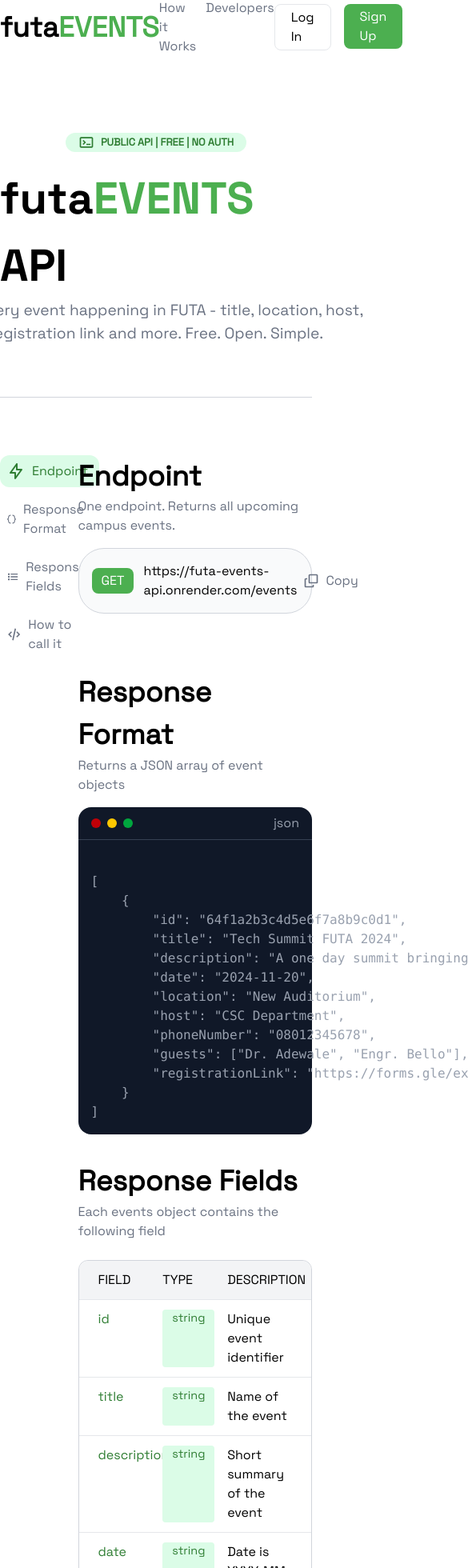
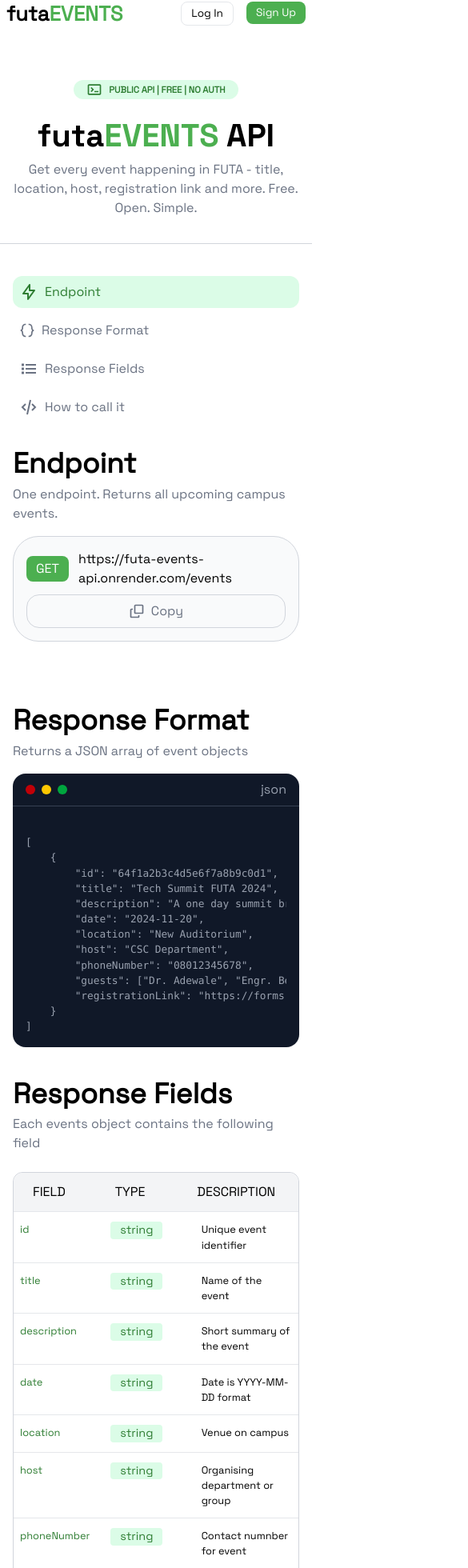
Before and after one commit to Ademayo959/futaEVENTS-Frontend-, a React (Vite) app: page /developers in a window 390 px wide. Shown: the part 18-1978 px from the top of the page at 80% size, 585 px wide, since content can reach past the window. Built offline with nearby package versions, Linux system fonts and the light colour scheme.

Commit message:
made the laning page and developers page responsive

```diff
--- a/src/Developers.jsx
+++ b/src/Developers.jsx
@@ -1,17 +1,20 @@
 import Navbar from "./Navbar";
 import Footer from "./Footer";
+import { useState } from "react";
 
 const Developers = () => {
     const copyUrl = () => {
         navigator.clipboard.writeText("https://futa-events-api.onrender.com/events")
     }
 
+    const [activeTab, setActiveTab] = useState("python")
+
     return (
         <div className="font-space">
             <Navbar />
             <div className="max-w-7xl mx-auto border-b border-gray-300">
-                <div className="py-16 border-b border-gray-300">
-                    <div className="flex my-4 justify-self-center bg-green-100 items-center w-fit px-4 py-0.5 text-bold-green text-[0.8rem] rounded-2xl gap-2">
+                <div className="py-16 border-b border-gray-300 max-sm:py-8">
+                    <div className="flex my-4 justify-self-center bg-green-100 items-center w-fit px-4 py-0.5 text-bold-green text-[0.8rem] rounded-2xl gap-2 max-sm:text-[0.7rem]">
                         <svg xmlns="http://www.w3.org/2000/svg" width={20} height={20}
                             fill={"currentColor"} viewBox={"0 0 24 24"}>
                             {/* Boxicons v3.0.8 https://boxicons.com | License  https://docs.boxicons.com/free */}
@@ -20,12 +23,12 @@ const Developers = () => {
                         <p className="font-extrabold">PUBLIC API | FREE | NO AUTH</p>
                     </div>
                     <div>
-                        <p className="text-[3.5rem] justify-self-center font-bold-space font-extralight">futa<span className="text-green">EVENTS</span> API</p>
-                        <p className="justify-self-center w-150 text-gray-500 text-[1.2rem] text-center">Get every event happening in FUTA - title, location, host, registration link and more. Free. Open. Simple.</p>
+                        <p className="text-[3.5rem] justify-self-center font-bold-space font-extralight max-sm:text-[2.5rem]">futa<span className="text-green">EVENTS</span> API</p>
+                        <p className="justify-self-center w-150 text-gray-500 text-[1.2rem] text-center max-sm:text-[1rem] max-sm:w-full max-sm:px-4">Get every event happening in FUTA - title, location, host, registration link and more. Free. Open. Simple.</p>
                     </div>
                 </div>
-                <div className="grid grid-cols-[20%_75%] gap-x-[5%] mt-18">
-                    <div className="grid gap-y-2 h-fit">
+                <div className="grid grid-cols-[20%_75%] gap-x-[5%] mt-18 max-lg:px-6 max-sm:grid-cols-1 max-sm:mt-10 max-sm:px-0">
+                    <div className="grid gap-y-2 h-fit max-sm:px-4">
                         <div className="flex items-center h-fit gap-2 p-2 bg-green-100 text-bold-green rounded-xl">
                             <svg xmlns="http://www.w3.org/2000/svg" width={24} height={24}
                                 fill={"currentColor"} viewBox={"0 0 24 24"}>
@@ -59,18 +62,18 @@ const Developers = () => {
                             <p>How to call it</p>
                         </div>
                     </div>
-                    <div>
+                    <div className="max-sm:px-4 max-sm:mt-6">
                         <div>
                             <p className="text-[2.2rem] font-extrabold">Endpoint</p>
                             <p className="text-gray-500">One endpoint. Returns all upcoming campus events.</p>
-                            <div className="flex justify-between my-4 p-4 border rounded-4xl bg-gray-50 border-gray-300 items-center">
+                            <div className="flex justify-between my-4 p-4 border rounded-4xl bg-gray-50 border-gray-300 items-center max-sm:grid max-sm:gap-2">
                                 <div className="flex gap-3 items-center">
                                     <div className="bg-green text-white px-3 py-1 rounded-lg">
-                                        <p>GET</p>
+                                        <p className="max-sm:text-[1rem]">GET</p>
                                     </div>
                                     <p>https://futa-events-api.onrender.com/events</p>
                                 </div>
-                                <div onClick={() => { copyUrl }} className="cursor-pointer p-2 flex gap-2 text-gray-500 items-center hover:bg-gray-200">
+                                <div onClick={() => { copyUrl }} className="cursor-pointer p-2 flex gap-2 text-gray-500 items-center hover:bg-gray-200 max-sm:w-full max-sm:justify-center max-sm:border max-sm:rounded-2xl max-sm:border-gray-300">
                                     <svg xmlns="http://www.w3.org/2000/svg" width={20} height={20}
                                         fill={"currentColor"} viewBox={"0 0 24 24"}>
                                         {/* Boxicons v3.0.8 https://boxicons.com | License  https://docs.boxicons.com/free */}
@@ -95,7 +98,7 @@ const Developers = () => {
                                     </div>
                                 </div>
                                 <div className="text-gray-400 px-4 py-4">
-                                    <pre className="text-start">
+                                    <pre className="text-start max-lg:overflow-x-auto max-sm:overflow-x-auto max-sm:text-[0.8rem]">
                                         {`
 [
     {
@@ -123,68 +126,68 @@ const Developers = () => {
                                     <p>TYPE</p>
                                     <p>DESCRIPTION</p>
                                 </div>
-                                <div className="grid grid-cols-3 bg-white py-3 px-6 border-b border-gray-200">
-                                    <p className="text-bold-green">id</p>
-                                    <div className="bg-green-100 px-3 w-fit rounded-sm text-bold-green">
+                                <div className="grid grid-cols-3 bg-white py-3 px-6 max-sm:px-2 border-b border-gray-200">
+                                    <p className="text-bold-green max-sm:text-[0.8rem]">id</p>
+                                    <div className="bg-green-100 px-3 w-fit max-sm:h-fit rounded-sm text-bold-green">
                                         <p className="text-[0.9rem]">string</p>
                                     </div>
-                                    <p>Unique event identifier</p>
+                                    <p className="max-sm:text-[0.8rem]">Unique event identifier</p>
                                 </div>
-                                <div className="grid grid-cols-3 bg-white py-3 px-6 border-b border-gray-200">
-                                    <p className="text-bold-green">title</p>
-                                    <div className="bg-green-100 px-3 w-fit rounded-sm text-bold-green">
+                                <div className="grid grid-cols-3 bg-white py-3 px-6 max-sm:px-2 border-b border-gray-200">
+                                    <p className="text-bold-green max-sm:text-[0.8rem]">title</p>
+                                    <div className="bg-green-100 px-3 w-fit max-sm:h-fit rounded-sm text-bold-green">
                                         <p className="text-[0.9rem]">string</p>
                                     </div>
-                                    <p>Name of the event</p>
+                                    <p className="max-sm:text-[0.8rem]">Name of the event</p>
                                 </div>
-                                <div className="grid grid-cols-3 bg-white py-3 px-6 border-b border-gray-200">
-                                    <p className="text-bold-green">description</p>
-                                    <div className="bg-green-100 px-3 w-fit rounded-sm text-bold-green">
+                                <div className="grid grid-cols-3 bg-white py-3 px-6 max-sm:px-2 border-b border-gray-200">
+                                    <p className="text-bold-green max-sm:text-[0.8rem]">description</p>
+                                    <div className="bg-green-100 px-3 w-fit h-fit rounded-sm text-bold-green">
                                         <p className="text-[0.9rem]">string</p>
                                     </div>
-                                    <p>Short summary of the event</p>
+                                    <p className="max-sm:text-[0.8rem]">Short summary of the event</p>
                                 </div>
-                                <div className="grid grid-cols-3 bg-white py-3 px-6 border-b border-gray-200">
-                                    <p className="text-bold-green">date</p>
-                                    <div className="bg-green-100 px-3 w-fit rounded-sm text-bold-green">
+                                <div className="grid grid-cols-3 bg-white py-3 px-6 max-sm:px-2 border-b border-gray-200">
+                                    <p className="text-bold-green max-sm:text-[0.8rem]">date</p>
+                                    <div className="bg-green-100 px-3 w-fit h-fit rounded-sm text-bold-green">
                                         <p className="text-[0.9rem]">string</p>
                                     </div>
-                                    <p>Date is YYYY-MM-DD format</p>
+                                    <p className="max-sm:text-[0.8rem]">Date is YYYY-MM-DD format</p>
                                 </div>
-                                <div className="grid grid-cols-3 bg-white py-3 px-6 border-b border-gray-200">
-                                    <p className="text-bold-green">location</p>
-                                    <div className="bg-green-100 px-3 w-fit rounded-sm text-bold-green">
+                                <div className="grid grid-cols-3 bg-white py-3 px-6 max-sm:px-2 border-b border-gray-200">
+                                    <p className="text-bold-green max-sm:text-[0.8rem]">location</p>
+                                    <div className="bg-green-100 px-3 w-fit h-fit rounded-sm text-bold-green">
                                         <p className="text-[0.9rem]">string</p>
                                     </div>
-                                    <p>Venue on campus</p>
+                                    <p className="max-sm:text-[0.8rem]">Venue on campus</p>
                                 </div>
-                                <div className="grid grid-cols-3 bg-white py-3 px-6 border-b border-gray-200">
-                                    <p className="text-bold-green">host</p>
-                                    <div className="bg-green-100 px-3 w-fit rounded-sm text-bold-green">
+                                <div className="grid grid-cols-3 bg-white py-3 px-6 max-sm:px-2 border-b border-gray-200">
+                                    <p className="text-bold-green max-sm:text-[0.8rem]">host</p>
+                                    <div className="bg-green-100 px-3 w-fit h-fit rounded-sm text-bold-green">
                                         <p className="text-[0.9rem]">string</p>
                                     </div>
-                                    <p>Organising department or group</p>
+                                    <p className="max-sm:text-[0.8rem]">Organising department or group</p>
                                 </div>
-                                <div className="grid grid-cols-3 bg-white py-3 px-6 border-b border-gray-200">
-                                    <p className="text-bold-green">phoneNumber</p>
-                                    <div className="bg-green-100 px-3 w-fit rounded-sm text-bold-green">
+                                <div className="grid grid-cols-3 bg-white py-3 px-6 max-sm:px-2 border-b border-gray-200">
+                                    <p className="text-bold-green max-sm:text-[0.8rem]">phoneNumber</p>
+                                    <div className="bg-green-100 px-3 w-fit h-fit rounded-sm text-bold-green">
                                         <p className="text-[0.9rem]">string</p>
                                     </div>
-                                    <p>Contact numnber for event</p>
+                                    <p className="max-sm:text-[0.8rem]">Contact numnber for event</p>
                                 </div>
-                                <div className="grid grid-cols-3 bg-white py-3 px-6 border-b border-gray-200">
-                                    <p className="text-bold-green">guests</p>
-                                    <div className="bg-green-100 px-3 w-fit rounded-sm text-bold-green">
+                                <div className="grid grid-cols-3 bg-white py-3 px-6 max-sm:px-2 border-b border-gray-200">
+                                    <p className="text-bold-green max-sm:text-[0.8rem]">guests</p>
+                                    <div className="bg-green-100 px-3 w-fit h-fit rounded-sm text-bold-green">
                                         <p className="text-[0.9rem]">array</p>
                                     </div>
-                                    <p>List of notable attendees or speakers</p>
+                                    <p className="max-sm:text-[0.8rem]">List of notable attendees or speakers</p>
                                 </div>
-                                <div className="grid grid-cols-3 bg-white py-3 px-6 rounded-2xl">
-                                    <p className="text-bold-green">registrationLink</p>
-                                    <div className="bg-green-100 px-3 w-fit rounded-sm text-bold-green">
+                                <div className="grid grid-cols-3 bg-white py-3 px-6 max-sm:px-2 rounded-2xl">
+                                    <p className="text-bold-green max-sm:text-[0.8rem]">registrationLink</p>
+                                    <div className="bg-green-100 px-3 w-fit h-fit rounded-sm text-bold-green">
                                         <p className="text-[0.9rem]">string</p>
                                     </div>
-                                    <p>External sign-up link if available</p>
+                                    <p className="max-sm:text-[0.8rem]">External sign-up link if available</p>
                                 </div>
                             </div>
                         </div>
@@ -192,16 +195,43 @@ const Developers = () => {
                             <p className="text-[2.2rem] font-extrabold">How to Call It</p>
                             <p className="text-gray-500">No API keys, no auth. Just make a request.</p>
                             <div className="bg-gray-900 rounded-2xl my-8">
-                                <div className="px-3 py-2 border-b border-gray-300 m-0">
-                                    <p className="text-gray-300">javascript</p>
+                                <div className="px-3 py-2 border-b border-gray-300 m-0 flex gap-4">
+                                    <p onClick={()=>{setActiveTab("javascript")}} className="text-gray-300">Javascript</p>
+                                    <p onClick={()=>{setActiveTab("python")}} className="text-gray-300">Python</p>
+                                    <p onClick={()=>{setActiveTab("flutter")}} className="text-gray-300">Flutter</p>
+                                    <p onClick={()=>{setActiveTab("curl")}} className="text-gray-300">curl</p>
                                 </div>
-                                <pre className="text-gray-300 p-4">
+                                {activeTab == "javascript" && <pre className="text-gray-300 p-4 max-lg:overflow-x-auto max-sm:overflow-x-auto max-sm:text-[0.8rem]">
 {`
 fetch('https://futa-events-api.onrender.com/events')
   .then(res => res.json())
   .then(events => console.log(events))
 `}
-                                </pre>
+                                </pre>}
+                                {activeTab == "python" && <pre className="text-gray-300 p-4 max-lg:overflow-x-auto max-sm:overflow-x-auto max-sm:text-[0.8rem]">
+{`
+import requests
+
+response = requests.get('https://futa-events-api.onrender.com/events')
+events = response.json()
+print(events)
+`}
+                                </pre>}
+                                {activeTab == "flutter" && <pre className="text-gray-300 p-4 max-lg:overflow-x-auto max-sm:overflow-x-auto max-sm:text-[0.8rem]">
+{`
+import 'package:http/http.dart' as http;
+import 'dart:convert';
+
+final response = await http.get(Uri.parse('https://futa-events-api.onrender.com/events'));
+final events = jsonDecode(response.body);
+print(events);
+`}
+                                </pre>}
+                                {activeTab == "curl" && <pre className="text-gray-300 p-4 max-lg:overflow-x-auto max-sm:overflow-x-auto max-sm:text-[0.8rem]">
+{`
+curl https://futa-events-api.onrender.com/events
+`}
+                                </pre>}
                             </div>
                         </div>
                     </div>
--- a/src/FAQ.jsx
+++ b/src/FAQ.jsx
@@ -6,9 +6,9 @@ const FAQ = ({faqs}) => {
     return (
         <div className="font-bricolage mb-18">
             <div>
-                <div className="justify-self-center border bg-white border-gray-300 rounded-2xl mt-12 grid max-sm:px-2">
+                <div className="justify-self-center border bg-white border-gray-300 rounded-2xl mt-12 grid max-sm:px-2 max-md:bg-transparent max-md:border-0">
                     {faqs.map((faq, index) => (
-                        <div key={index} className="border-b border-gray-300 w-150 p-3 max-sm:w-full max-sm:rounded-2xl max-sm:p-1">
+                        <div key={index} className="border-b border-gray-300 w-150 p-3 max-sm:w-full max-sm:p-1">
                             <div className="flex items-center justify-between p-2" onClick={() => setOpenIndex(openIndex == index ? null : index)}>
                                 <p className="text-black">{faq.question}</p>
                                 <span className="ml-4">{openIndex === index ? <svg xmlns="http://www.w3.org/2000/svg" fill="none" viewBox="0 0 24 24" strokeWidth={1.5} stroke="currentColor" className="h-5 w-5 text-gray-500">
--- a/src/Footer.jsx
+++ b/src/Footer.jsx
@@ -1,7 +1,7 @@
 const Footer = () => {
     return (
         <div>
-            <div className="max-w-7xl mx-auto flex justify-between items-center w-full py-8">
+            <div className="max-w-7xl mx-auto flex justify-between items-center w-full py-8 max-lg:px-4 max-md:px-3">
                 <div>
                     <p className="text-[1.5rem] font-extrabold">futa<span className="text-green">EVENTS</span></p>
                     <p className="text-gray-500">Your Campus, Your Events.</p>
--- a/src/Navbar.jsx
+++ b/src/Navbar.jsx
@@ -2,13 +2,13 @@ import { Link } from "react-router-dom";
 const Navbar = () => {
     return (
         <div className="font-space">
-            <div className="max-w-7xl mx-auto flex justify-between items-center w-full py-4 ">
+            <div className="max-w-7xl mx-auto flex justify-between items-center w-full py-4 max-sm:px-2 max-lg:px-4">
                 <div>
                     <Link to="/" className="cursor-pointer">
-                        <p className="text-[35px] font-extrabold">futa<span className="text-green">EVENTS</span></p>
+                        <p className="text-[35px] font-extrabold max-sm:text-[1.6rem]">futa<span className="text-green">EVENTS</span></p>
                     </Link>
                 </div>
-                <div className="flex gap-3 text-gray-500">
+                <div className="flex gap-3 text-gray-500 max-sm:hidden">
                     <p className="cursor-pointer">How it Works</p>
                     <Link to="/developers" className="cursor-pointer">
                         <p>Developers</p>
@@ -16,13 +16,13 @@ const Navbar = () => {
                 </div>
                 <div className="flex gap-4">
                     <Link to="/login">
-                        <div className="border cursor-pointer border-gray-200 px-5 py-1 w-fit rounded-lg">
-                            <p>Log In</p>
+                        <div className="border cursor-pointer border-gray-200 px-5 py-1 w-fit rounded-lg max-sm:px-3">
+                            <p className="max-sm:text-[0.85rem]">Log In</p>
                         </div>
                     </Link>
                     <Link to="/signup">
-                        <div className="px-5 py-1 cursor-pointer w-fit rounded-lg bg-green text-white">
-                            <p>Sign Up</p>
+                        <div className="px-5 py-1 cursor-pointer w-fit rounded-lg bg-green text-white max-sm:px-3">
+                            <p className="max-sm:text-[0.85rem]">Sign Up</p>
                         </div>
                     </Link>
                 </div>
--- a/vite.config.js
+++ b/vite.config.js
@@ -1,8 +1,10 @@
 import { defineConfig } from 'vite'
 import tailwindcss from '@tailwindcss/vite'
+import plugin from '@vitejs/plugin-react'
 
 export default defineConfig({
   plugins: [
     tailwindcss(),
+    plugin(),
   ],
 })
```
Also changed, not shown: src/Landing.jsx (+22 -22 lines).
